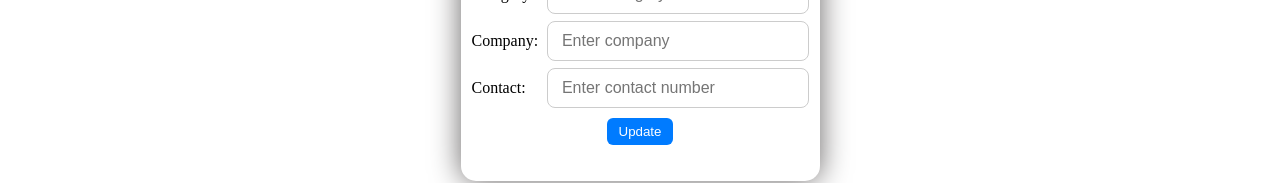
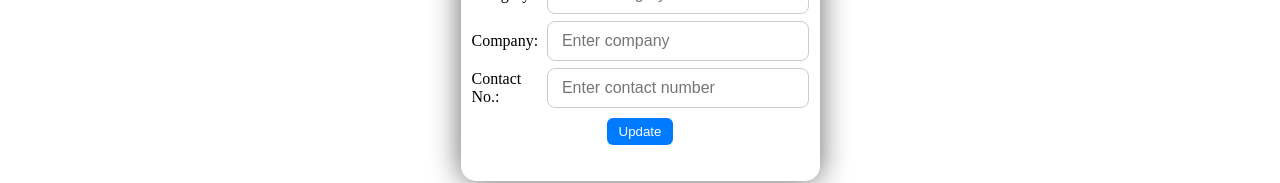
Before and after one commit to yadavhimanshu1811/eCommerceWithMERN, a React (Vite) app in the folder frontend/: page /update/1 in a window 1280 px wide. Shown: the part 249-432 px from the top of the page. Built offline with nearby package versions, Linux system fonts and the light colour scheme; no server answers; sample sign-in values are in the browser's storage.

Commit message:
contact to contact no.

```diff
--- a/frontend/src/Components/Updateproduct/Updateproduct.tsx
+++ b/frontend/src/Components/Updateproduct/Updateproduct.tsx
@@ -128,7 +128,7 @@ const Updateproduct = () => {
           />
         </div>
         <div className="product-detail">
-          <span>Contact:</span>
+          <span>Contact No.:</span>
           <input
             placeholder="Enter contact number"
             value={productdetails.contact}
```
